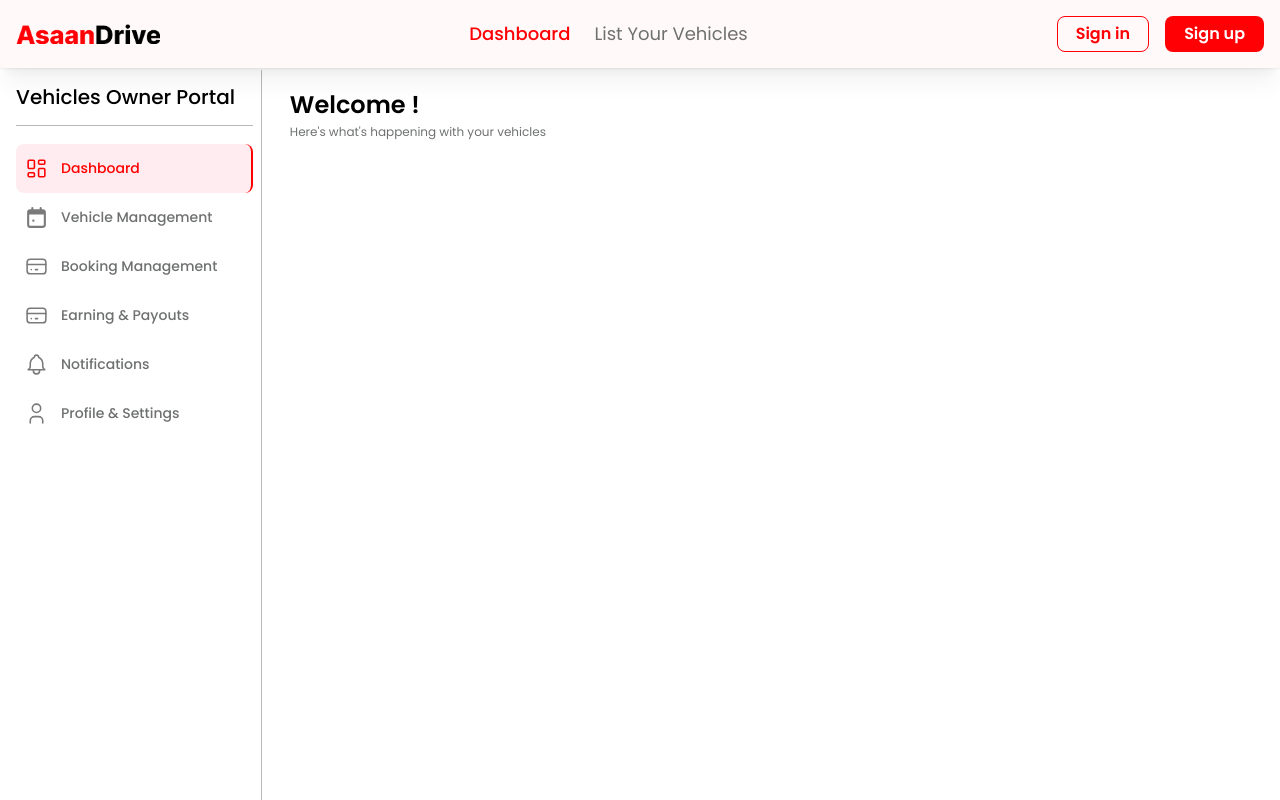
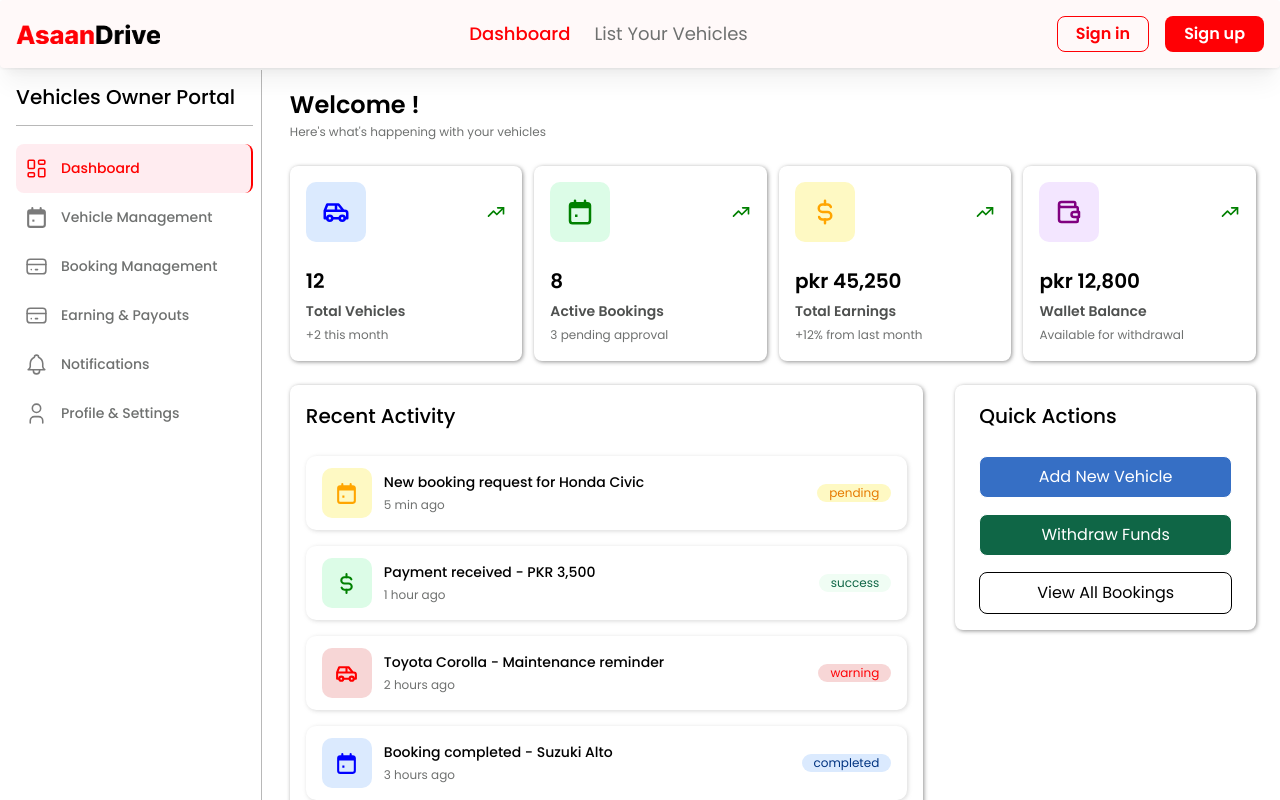
Before and after one commit to MuhammadHarisBaloch/app-asaan-drive, a Next.js app: page /app/vehicles-owner in a window 1280 px wide. Shown: the top 800 px of the page. Built offline with nearby package versions, Linux system fonts and the light colour scheme; no server answers.

Commit message:
[FEAT] Vehicles Owner Dashboard Overview Completed 🚀

```diff
--- a/src/components/features/vehicle-owner/Dashboard/index.tsx
+++ b/src/components/features/vehicle-owner/Dashboard/index.tsx
@@ -1,8 +1,113 @@
 import { getUserDocument } from "@/features/user";
 import { UserModel } from "@/features/user/models/user.model";
-import { Stack, Text } from "@mantine/core";
+import {
+  Button,
+  Card,
+  Center,
+  Flex,
+  Grid,
+  Group,
+  SimpleGrid,
+  Stack,
+  Text,
+} from "@mantine/core";
+import {
+  IconCalendarEventFilled,
+  IconCar,
+  IconCurrencyDollar,
+  IconTrendingUp,
+  IconWallet,
+} from "@tabler/icons-react";
 import { getAuth, onAuthStateChanged } from "firebase/auth";
 import { useEffect, useState } from "react";
+
+const ownerFeatures = [
+  {
+    icon: <IconCar size={30} color="blue" />,
+    iconBgColor: "blue.1",
+    title: "12",
+    subTitle: "Total Vehicles",
+    description: "+2 this month",
+  },
+  {
+    icon: <IconCalendarEventFilled size={30} color="green" />,
+    iconBgColor: "green.1",
+    title: "8",
+    subTitle: "Active Bookings",
+    description: "3 pending approval",
+  },
+  {
+    icon: <IconCurrencyDollar size={30} color="orange" />,
+    iconBgColor: "orange.0",
+    title: "pkr 45,250",
+    subTitle: "Total Earnings",
+    description: "+12% from last month",
+  },
+  {
+    icon: <IconWallet size={30} color="purple" />,
+    iconBgColor: "purple.0",
+    title: "pkr 12,800",
+    subTitle: "Wallet Balance",
+    description: "Available for withdrawal",
+  },
+];
+
+const recentActivites = [
+  {
+    icon: <IconCalendarEventFilled size={25} color="orange" />,
+    iconBgColor: "orange.0",
+    title: "New booking request for Honda Civic",
+    subTitle: "5 min ago",
+    status: "pending",
+    statusBgColor: "orange.0",
+    statusColor: "orange.5",
+  },
+  {
+    icon: <IconCurrencyDollar size={25} color="green" />,
+    iconBgColor: "green.1",
+    title: "Payment received - PKR 3,500",
+    subTitle: "1 hour ago",
+    status: "success",
+    statusBgColor: "green.0",
+    statusColor: "green",
+  },
+  {
+    icon: <IconCar size={25} color="red" />,
+    iconBgColor: "red.0",
+    title: "Toyota Corolla - Maintenance reminder",
+    subTitle: "2 hours ago",
+    status: "warning",
+    statusBgColor: "red.0",
+    statusColor: "red.4",
+  },
+  {
+    icon: <IconCalendarEventFilled size={25} color="blue" />,
+    iconBgColor: "blue.1",
+    title: "Booking completed - Suzuki Alto",
+    subTitle: "3 hours ago",
+    status: "completed",
+    statusBgColor: "blue.1",
+    statusColor: "blue",
+  },
+];
+
+const quickAccessButton = [
+  {
+    bgColor: "#366fc5ff",
+    color: "white",
+    title: "Add New Vehicle",
+  },
+  {
+    bgColor: "green",
+    color: "white",
+    title: "Withdraw Funds",
+  },
+  {
+    bgColor: "transparent",
+    color: "black",
+    title: "View All Bookings",
+  },
+];
 
 export default function VehicleOwnerDashboardSection() {
   const [user, setUser] = useState<UserModel | null>(null);
@@ -29,6 +134,129 @@ export default function VehicleOwnerDashboardSection() {
         </Text>
         <Text fz="12px">Here's what's happening with your vehicles</Text>
       </Stack>
+      <SimpleGrid cols={4}>
+        {ownerFeatures.map((data, index) => {
+          return (
+            <Card
+              key={index}
+              w="100%"
+              p="lg"
+              radius="md"
+              style={{ filter: "drop-shadow(1px 1px 2px #5d5d5dab)" }}
+            >
+              <Stack gap="xl">
+                <Group align="center" justify="space-between">
+                  <Center
+                    h={60}
+                    w={60}
+                    bg={data.iconBgColor}
+                    style={{ borderRadius: "10px" }}
+                  >
+                    {data.icon}
+                  </Center>
+                  <IconTrendingUp size={20} color="green" />
+                </Group>
+                <Stack gap="xs">
+                  <Text fz="lg" fw={600} c="black">
+                    {data.title}
+                  </Text>
+                  <Text fz="xs" fw={600} c="gray.8">
+                    {data.subTitle}
+                  </Text>
+                  <Text fz="12px">{data.description}</Text>
+                </Stack>
+              </Stack>
+            </Card>
+          );
+        })}
+      </SimpleGrid>
+      <Grid gutter="xxl">
+        <Grid.Col span={8}>
+          <Card
+            w="100%"
+            radius="md"
+            p="lg"
+            style={{ filter: "drop-shadow(1px 1px 2px #5d5d5dab)" }}
+          >
+            <Text fz="lg" c="black" fw={500} mb="xl">
+              Recent Activity
+            </Text>
+            <Stack gap="lg" pb="lg">
+              {recentActivites.map((data, i) => {
+                return (
+                  <Card
+                    key={i}
+                    px="lg"
+                    py="md"
+                    style={{
+                      borderRadius: "10px",
+                      filter: "drop-shadow(1px 1px 2px #5d5d5d3e)",
+                    }}
+                  >
+                    <Group justify="space-between">
+                      <Flex align="center" gap="md">
+                        <Center
+                          h={50}
+                          w={50}
+                          bg={data.iconBgColor}
+                          style={{ borderRadius: "10px" }}
+                        >
+                          {data.icon}
+                        </Center>
+                        <Stack gap="xxs">
+                          <Text fz="xs" c="black" fw={500}>
+                            {data.title}
+                          </Text>
+                          <Text fz="12px">{data.subTitle}</Text>
+                        </Stack>
+                      </Flex>
+                      <Center
+                        px="md"
+                        bg={data.statusBgColor}
+                        style={{ borderRadius: "10px" }}
+                      >
+                        <Text fz="12px" c={data.statusColor}>
+                          {data.status}
+                        </Text>
+                      </Center>
+                    </Group>
+                  </Card>
+                );
+              })}
+            </Stack>
+          </Card>
+        </Grid.Col>
+        <Grid.Col span={4}>
+          <Card
+            w="100%"
+            radius="md"
+            p="lg"
+            px="xl"
+            style={{ filter: "drop-shadow(1px 1px 2px #5d5d5dab)" }}
+          >
+            <Text fz="lg" c="black" fw={500} mb="xl">
+              Quick Actions
+            </Text>
+            <Stack gap="lg">
+              {quickAccessButton.map((data, i) => {
+                return (
+                  <Button
+                    key={i}
+                    size="md"
+                    bg={data.bgColor}
+                    variant="outline"
+                    color={data.color}
+                    fz="sm"
+                    fw={400}
+                  >
+                    {data.title}
+                  </Button>
+                );
+              })}
+            </Stack>
+          </Card>
+        </Grid.Col>
+      </Grid>
     </Stack>
   );
 }
```
